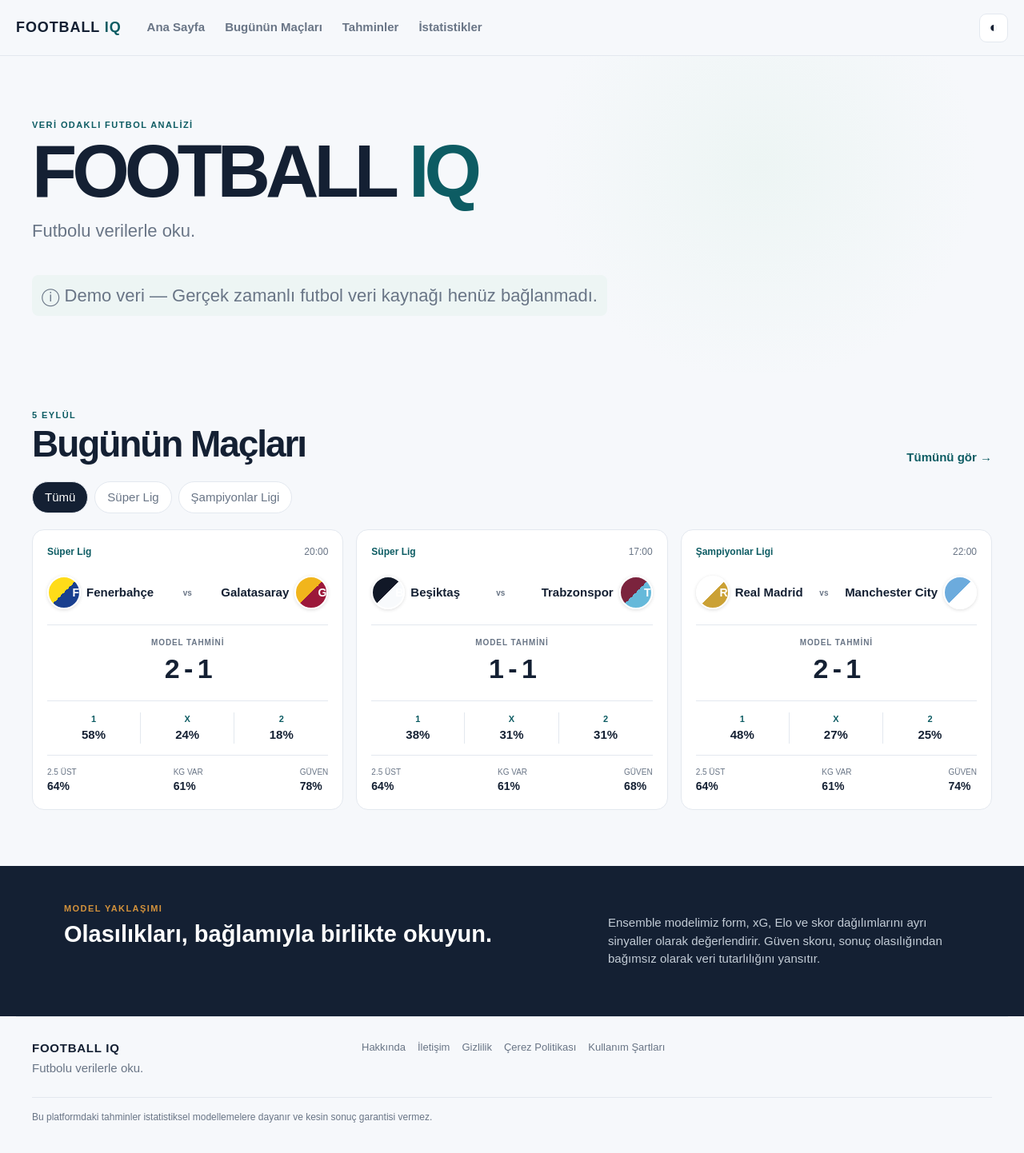
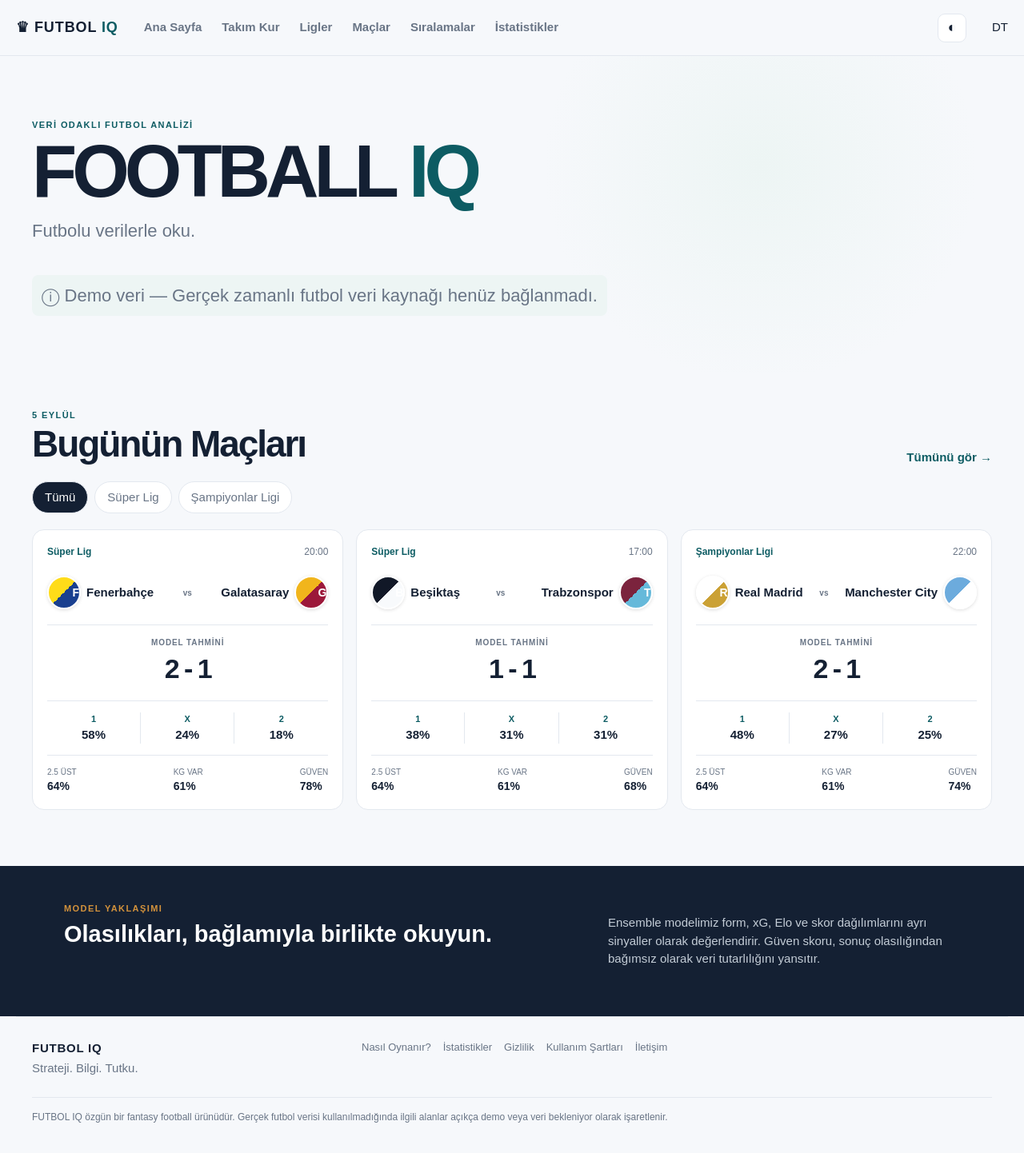
Before and after one commit to footballiq-analytics/football-iq, a Next.js app: page / in a window 1280 px wide. Shown: the top 1442 px of the page at 80% size. Built offline with nearby package versions, Linux system fonts and the light colour scheme.

Commit message:
feat: replace navigation with fantasy product shell

```diff
--- a/components/site-shell.tsx
+++ b/components/site-shell.tsx
@@ -1,8 +1,73 @@
 "use client";
+
 import Link from "next/link";
 import { useEffect, useState } from "react";
 import { useTheme } from "@/components/theme-provider";
-const links = [["Ana Sayfa","/"],["Bugünün Maçları","/today"],["Tahminler","/predictions"],["İstatistikler","/statistics"]] as const;
-export function Header() { const [open, setOpen] = useState(false); const { dark, toggle } = useTheme(); useEffect(() => { const close = (event: KeyboardEvent) => event.key === "Escape" && setOpen(false); addEventListener("keydown", close); return () => removeEventListener("keydown", close); }, []); return <><header className="header"><Link href="/" className="brand">FOOTBALL <b>IQ</b></Link><nav aria-label="Ana navigasyon">{links.map(([label, href]) => <Link key={href} href={href}>{label}</Link>)}</nav><button className="icon-button theme" onClick={toggle} aria-label="Tema değiştir">{dark ? "☀" : "◐"}</button><button className="icon-button mobile-only" onClick={() => setOpen(true)} aria-label="Menüyü aç">☰</button></header>{open && <div className="drawer-layer" onClick={() => setOpen(false)}><aside className="drawer" aria-label="Mobil menü" onClick={(event) => event.stopPropagation()}><div className="drawer-top"><span className="brand">FOOTBALL <b>IQ</b></span><button className="icon-button" aria-label="Menüyü kapat" onClick={() => setOpen(false)}>×</button></div>{links.map(([label, href]) => <Link key={href} href={href} onClick={() => setOpen(false)}>{label}</Link>)}<Link href="/leagues/super-lig" onClick={() => setOpen(false)}>Süper Lig</Link><Link href="/leagues/champions-league" onClick={() => setOpen(false)}>Şampiyonlar Ligi</Link></aside></div>}</> }
-export function BottomNav() { return <nav className="bottom-nav" aria-label="Mobil alt navigasyon">{[["⌂","Ana Sayfa","/"],["◫","Maçlar","/today"],["◇","Tahminler","/predictions"],["▥","İstatistik","/statistics"],["☰","Menü","#menu"]].map(([icon,label,href]) => <Link key={label} href={href}><span>{icon}</span>{label}</Link>)}</nav>; }
-export function Footer() { return <footer><div><strong>FOOTBALL IQ</strong><p>Futbolu verilerle oku.</p></div><nav aria-label="Footer"><a href="#">Hakkında</a><a href="#">İletişim</a><a href="#">Gizlilik</a><a href="#">Çerez Politikası</a><a href="#">Kullanım Şartları</a></nav><p className="disclaimer">Bu platformdaki tahminler istatistiksel modellemelere dayanır ve kesin sonuç garantisi vermez.</p></footer>; }
+
+const links = [
+  ["Ana Sayfa", "/"],
+  ["Takım Kur", "/team"],
+  ["Ligler", "/leagues/super-lig"],
+  ["Maçlar", "/today"],
+  ["Sıralamalar", "/leaderboard"],
+  ["İstatistikler", "/statistics"],
+] as const;
+
+export function Header() {
+  const [open, setOpen] = useState(false);
+  const { dark, toggle } = useTheme();
+
+  useEffect(() => {
+    const close = (event: KeyboardEvent) => event.key === "Escape" && setOpen(false);
+    addEventListener("keydown", close);
+    return () => removeEventListener("keydown", close);
+  }, []);
+
+  return (
+    <>
+      <header className="header fantasy-header">
+        <Link href="/" className="brand fantasy-brand"><span>♛</span> FUTBOL <b>IQ</b></Link>
+        <nav aria-label="Ana navigasyon">
+          {links.map(([label, href]) => <Link key={href} href={href}>{label}</Link>)}
+        </nav>
+        <button className="icon-button theme" onClick={toggle} aria-label="Tema değiştir">{dark ? "☀" : "◐"}</button>
+        <Link href="/profile" className="profile-chip" aria-label="Profil">DT</Link>
+        <button className="icon-button mobile-only" onClick={() => setOpen(true)} aria-label="Menüyü aç">☰</button>
+      </header>
+      {open && (
+        <div className="drawer-layer" onClick={() => setOpen(false)}>
+          <aside className="drawer" aria-label="Mobil menü" onClick={(event) => event.stopPropagation()}>
+            <div className="drawer-top"><span className="brand fantasy-brand">♛ FUTBOL <b>IQ</b></span><button className="icon-button" aria-label="Menüyü kapat" onClick={() => setOpen(false)}>×</button></div>
+            {links.map(([label, href]) => <Link key={href} href={href} onClick={() => setOpen(false)}>{label}</Link>)}
+            <Link href="/transfers" onClick={() => setOpen(false)}>Transfer Merkezi</Link>
+            <Link href="/rules" onClick={() => setOpen(false)}>Nasıl Oynanır?</Link>
+          </aside>
+        </div>
+      )}
+    </>
+  );
+}
+
+export function BottomNav() {
+  return (
+    <nav className="bottom-nav" aria-label="Mobil alt navigasyon">
+      {[
+        ["⌂", "Ana Sayfa", "/"],
+        ["♜", "Ligler", "/leagues/super-lig"],
+        ["⚽", "Takım Kur", "/team"],
+        ["▥", "Sıralama", "/leaderboard"],
+        ["●", "Profil", "/profile"],
+      ].map(([icon, label, href]) => <Link key={label} href={href}><span>{icon}</span>{label}</Link>)}
+    </nav>
+  );
+}
+
+export function Footer() {
+  return (
+    <footer>
+      <div><strong>FUTBOL IQ</strong><p>Strateji. Bilgi. Tutku.</p></div>
+      <nav aria-label="Footer"><Link href="/rules">Nasıl Oynanır?</Link><Link href="/statistics">İstatistikler</Link><a href="#">Gizlilik</a><a href="#">Kullanım Şartları</a><a href="#">İletişim</a></nav>
+      <p className="disclaimer">FUTBOL IQ özgün bir fantasy football ürünüdür. Gerçek futbol verisi kullanılmadığında ilgili alanlar açıkça demo veya veri bekleniyor olarak işaretlenir.</p>
+    </footer>
+  );
+}
```
